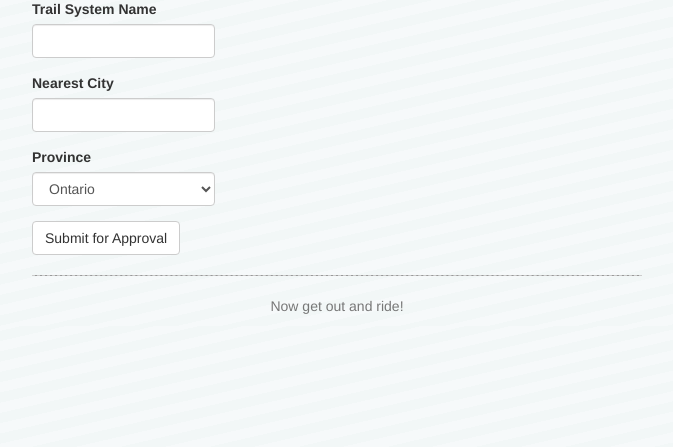
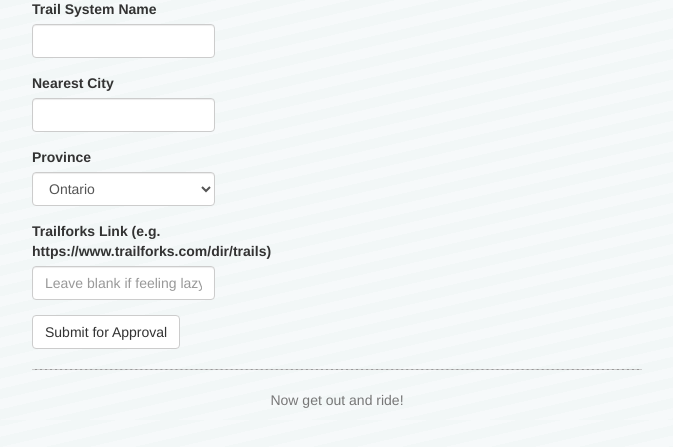
Before and after one commit to jeffreycharters/radriders-real, a Flask app: page /add_trail_system in a window 1280 px wide. Shown: the part 141-588 px from the top of the page, without its empty margins (303-976 px from the left). Run offline with Flask 2, Linux system fonts and the light colour scheme; the visitor is signed in with stand-in values (Sample User, id 1); data comes from the database, SQL or seed files in the repository; some libraries are stand-ins or nearby versions.

Commit message:
Add trailforks links, fix location link display

```diff
--- a/app/static/radstyles.css
+++ b/app/static/radstyles.css
@@ -1,6 +1,4 @@
-@import url('https://fonts.googleapis.com/css?family=Montserrat:700|Permanent+Marker|Merriweather&display=swap');
-
-
+@import url('https://fonts.googleapis.com/css?family=Permanent+Marker&display=swap');
 
 
 body{
--- a/app/status/forms.py
+++ b/app/status/forms.py
@@ -6,5 +6,6 @@ from app.trails.models import Trails
 
 class NewStatusForm(FlaskForm):
     trails = SelectField('Trail Network', coerce=int)
-    body = TextAreaField('Status', validators=[DataRequired()])
+    body = TextAreaField('Status', validators=[DataRequired()],
+                         render_kw={'placeholder': 'No emojis allowed! For now, at least.'})
     submit = SubmitField('Add Status')
--- a/app/status/top.py
+++ b/app/status/top.py
@@ -16,10 +16,10 @@ def top_statuses(trails, number=3):
     status_index = []
     while len(trails_list) > 0:
         most_recent = Status.query.filter(
-            Status.trail_system.in_(trails_list)).order_by(Status.timestamp.desc()).first()
+            Status.trail_system.in_(trails_list)).filter(Status.active == True).order_by(Status.timestamp.desc()).first()
         most_recent_id = most_recent.trails.id
         most_recent_updates = Status.query.filter_by(
-            trail_system=most_recent_id).order_by(Status.timestamp.desc()).limit(number).all()
+            trail_system=most_recent_id).filter(Status.active == True).order_by(Status.timestamp.desc()).limit(number).all()
         for update in most_recent_updates:
             status_list.append(update)
         status_index.append(len(most_recent_updates))
--- a/app/templates/_idx_status.html
+++ b/app/templates/_idx_status.html
@@ -15,8 +15,8 @@
             <span style="color: #73abc2;">
                 <b>{{ statuses[tc.total_count].author.username }}</b>,
                 {{ moment(statuses[tc.total_count].timestamp).fromNow() }}</span>
-                <a href="{{ url_for('status_bp.report_status', status_id=statuses[tc.total_count].trail_system) }}" class="text-warning">[Report]</a>
+                <a href="{{ url_for('status_bp.report_status', status_id=statuses[tc.total_count].id) }}" class="text-warning">[Report]</a>
         </div>
-        {% set tc.total_count= tc.total_count + 1 %}
+        {% set tc.total_count = tc.total_count + 1 %}
     </div>
 {% endfor %}
--- a/app/templates/_status.html
+++ b/app/templates/_status.html
@@ -1,5 +1,5 @@
 <div class="div-status-top">
-    <a href="{{ url_for('trails_bp.trails', trail_id=status.trails.id) }}"><b>{{ status.trails.name }}</b></a>
+    <b><a href="{{ url_for('trails_bp.trails', trail_id=status.trails.id) }}">{{ status.trails.name }}</a></b>
                 ({{ status.trails.city }}, {{ status.trails.province }})
 </div>
 
--- a/app/trails/forms.py
+++ b/app/trails/forms.py
@@ -12,4 +12,7 @@ class TrailAddForm(FlaskForm):
     provinces = [('ON', 'Ontario'), ('AB', 'Alberta'), ('BC', 'British CColumbia'), ('MB', 'Manitoba'), ('NB', 'New Brunswick'), ('NL', 'Newfoundland & Labrador'),
                  ('NS', 'Nove Scotia'), ('NT', 'Northwest Territories'), ('NU', 'Nunavut'), ('PE', 'Prince Edward Island'), ('QC', 'Québec'), ('SK', 'Saskatchewan'), ('YT', 'Yukon')]
     province = SelectField('Province', choices=provinces)
+    trailforks = StringField(
+        'Trailforks Link (e.g. https://www.trailforks.com/dir/trails)',
+        render_kw={'placeholder': 'Leave blank if feeling lazy.'})
     submit = SubmitField('Submit for Approval')
--- a/app/trails/models.py
+++ b/app/trails/models.py
@@ -6,6 +6,8 @@ class Trails(db.Model):
     name = db.Column(db.String(64), index=True)
     city = db.Column(db.String(64))
     province = db.Column(db.String(2))
+    trailforks = db.Column(
+        db.String(128), default='https://www.trailforks.com')
     approved = db.Column(db.Boolean, default=False)
     active = db.Column(db.Boolean, default=True)
     statuses = db.relationship('Status', backref='trails', lazy='dynamic')
--- a/app/trails/routes.py
+++ b/app/trails/routes.py
@@ -84,7 +84,7 @@ def reject_trails(trail_id):
 @trails_bp.route('/trails/<trail_id>')
 def trails(trail_id):
     statuses = Status.query.filter(
-        Status.trail_system == trail_id).order_by(Status.timestamp.desc()).limit(10).all()
+        Status.trail_system == trail_id).filter(Status.active).order_by(Status.timestamp.desc()).limit(10).all()
     if not statuses:
         return render_template('404.html'), 404
     start_date = Status.query.filter_by(
--- a/app/trails/templates/trail_system.html
+++ b/app/trails/templates/trail_system.html
@@ -7,7 +7,9 @@
 <div class="well">
     <p>These trails have had <b>{{ status_count }} update{% if status_count > 1 %}s{% endif %}</b> from <b>{{ author_count }} contributor{% if author_count > 1 %}s{% endif %}</b>
     since <b>{{ moment(start_date.timestamp).format('LL') }}.</b><br></p>
-    <p class="text-center" style="margin-bottom: 0px;"><a role="button" class="btn btn-default" href="http://trailforks.com">See them on Trailforks!</a></p>
+    <p class="text-center" style="margin-bottom: 0px;"><a role="button" class="btn btn-default"
+        href="{% if statuses[0].trails.trailforks %}{{ statuses[0].trails.trailforks }}{% else %}https://www.trailforks.com{% endif %}"
+        target="_blank" rel="noopener noreferrer">See them on Trailforks!</a></p>
 </div>
 
 <hr class="dashed">
```
Also changed, not shown: migrations/versions/2556f269b22b_trails_trailforks_column.py (added, +28 -0 lines).
